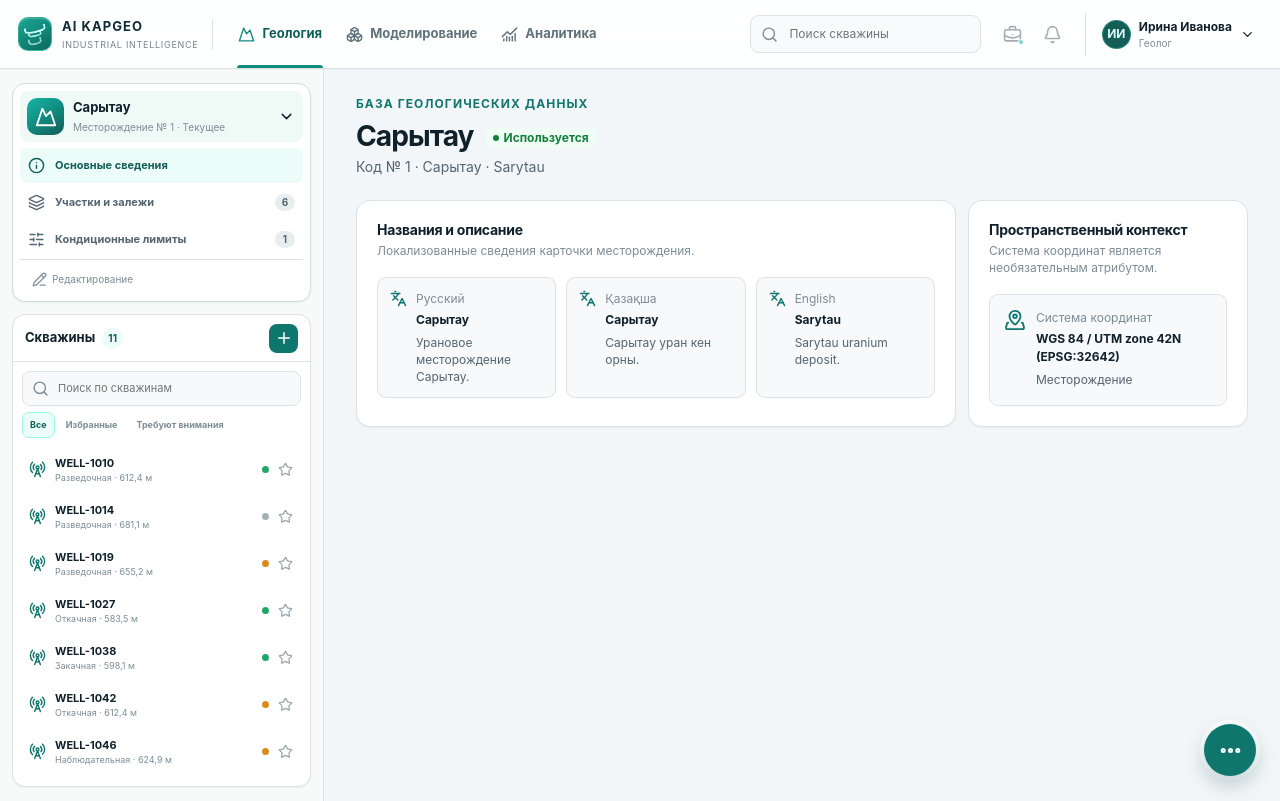
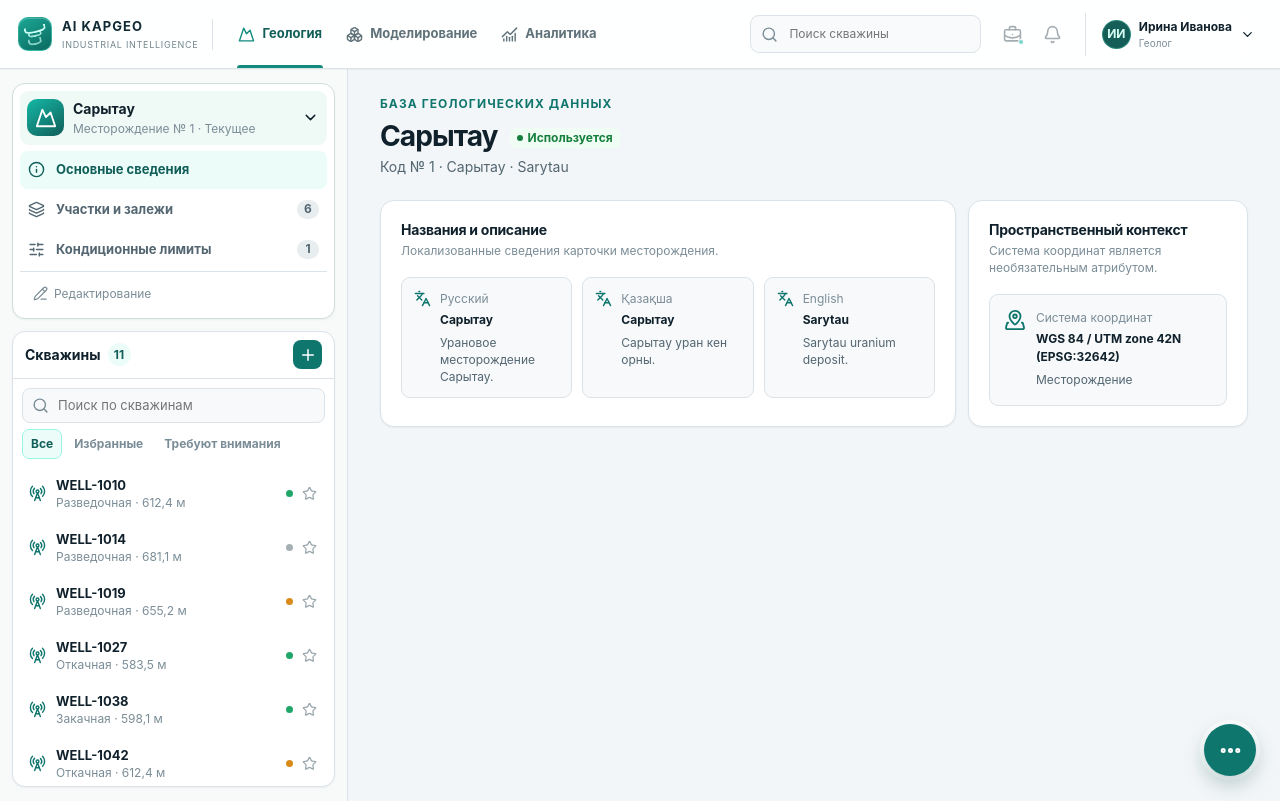
Before and after one commit to ArmorDRX97/kapgeo_prototype, a React (Vite) app: page /auth/sign-in in a window 1280 px wide. Both pictures are taken after typing "Sample", "Sample123" into the empty fields and a click on the button "Войти". Built offline with nearby package versions, Linux system fonts and the light colour scheme.

Commit message:
style(geology): improve sidebar readability

```diff
--- a/src/app/styles/global.css
+++ b/src/app/styles/global.css
@@ -371,57 +371,57 @@ html[data-motion="reduced"] *, html[data-motion="reduced"] *::before, html[data-
 
 .app-workspace { display: flex; min-height: calc(100vh - 68px); }
 .app-workspace__content.content { width: auto; max-width: none; min-width: 0; flex: 1; margin: 0; padding: 26px clamp(20px, 2.5vw, 40px) 72px; }
-.geology-navigator { position: sticky; top: 68px; z-index: 35; display: flex; width: 324px; height: calc(100vh - 68px); flex: 0 0 324px; flex-direction: column; gap: 12px; overflow: hidden; padding: 14px 12px; border-right: 1px solid var(--border-default); background: #f7faf9; }
+.geology-navigator { position: sticky; top: 68px; z-index: 35; display: flex; width: 348px; height: calc(100vh - 68px); flex: 0 0 348px; flex-direction: column; gap: 12px; overflow: hidden; padding: 14px 12px; border-right: 1px solid var(--border-default); background: #f7faf9; }
 .geology-navigator__close { display: none; }
 .deposit-context-card { position: relative; flex: none; padding: 7px; border: 1px solid #cfdfdc; border-radius: 13px; background: white; box-shadow: var(--shadow-sm); }
 .deposit-context-card__trigger { display: grid; width: 100%; grid-template-columns: 37px minmax(0, 1fr) 18px; cursor: pointer; align-items: center; gap: 9px; padding: 7px; border: 0; border-radius: 9px; background: #eff9f6; text-align: left; }
 .deposit-context-card__trigger:hover { background: var(--color-brand-100); }
 .deposit-context-card__icon { display: grid; width: 37px; height: 37px; place-items: center; color: white; border-radius: 10px; background: linear-gradient(145deg, var(--color-brand-500), var(--color-brand-800)); }
 .deposit-context-card__trigger > span:nth-child(2) { display: grid; min-width: 0; }
-.deposit-context-card__trigger strong { overflow: hidden; font-size: 13px; text-overflow: ellipsis; white-space: nowrap; }
-.deposit-context-card__trigger small { overflow: hidden; margin-top: 2px; color: var(--text-tertiary); font-size: 10px; text-overflow: ellipsis; white-space: nowrap; }
+.deposit-context-card__trigger strong { overflow: hidden; font-size: 14px; text-overflow: ellipsis; white-space: nowrap; }
+.deposit-context-card__trigger small { overflow: hidden; margin-top: 2px; color: var(--text-tertiary); font-size: 12px; line-height: 1.4; text-overflow: ellipsis; white-space: nowrap; }
 .deposit-context-card__menu { position: absolute; top: 61px; right: 7px; left: 7px; z-index: 50; padding: 5px; border: 1px solid var(--border-default); border-radius: 10px; background: white; box-shadow: 0 16px 36px rgb(24 47 55 / .2); }
 .deposit-context-card__menu > button { display: flex; width: 100%; cursor: pointer; align-items: center; gap: 9px; padding: 8px; border: 0; border-radius: 7px; background: transparent; text-align: left; }
 .deposit-context-card__menu > button:hover, .deposit-context-card__menu > button.is-current { background: var(--color-brand-50); }
 .deposit-context-card__menu > button > svg { color: var(--color-brand-700); }
 .deposit-context-card__menu > button span { display: grid; }
-.deposit-context-card__menu strong { font-size: 12px; }
-.deposit-context-card__menu small { color: var(--text-tertiary); font-size: 10px; }
+.deposit-context-card__menu strong { font-size: 13px; }
+.deposit-context-card__menu small { color: var(--text-tertiary); font-size: 12px; }
 .deposit-context-card__sections { display: grid; gap: 2px; padding-top: 6px; }
-.deposit-context-card__sections > button { display: grid; width: 100%; min-height: 35px; grid-template-columns: 20px 1fr auto; cursor: pointer; align-items: center; gap: 7px; padding: 0 8px; color: var(--text-secondary); border: 0; border-radius: 7px; background: transparent; font-size: 11px; font-weight: 650; text-align: left; }
+.deposit-context-card__sections > button { display: grid; width: 100%; min-height: 38px; grid-template-columns: 20px 1fr auto; cursor: pointer; align-items: center; gap: 8px; padding: 0 8px; color: var(--text-secondary); border: 0; border-radius: 7px; background: transparent; font-size: 13px; font-weight: 650; text-align: left; }
 .deposit-context-card__sections > button:hover { background: var(--surface-subtle); }
 .deposit-context-card__sections > button.is-active { color: var(--color-brand-800); background: var(--color-brand-50); }
-.deposit-context-card__sections > button em { min-width: 20px; padding: 1px 5px; border-radius: 999px; background: #e8eeef; font-size: 10px; font-style: normal; text-align: center; }
+.deposit-context-card__sections > button em { min-width: 22px; padding: 1px 6px; border-radius: 999px; background: #e8eeef; font-size: 12px; font-style: normal; line-height: 1.4; text-align: center; }
 .deposit-context-card__utilities { display: flex; padding: 6px 5px 1px; gap: 5px; border-top: 1px solid var(--border-default); }
-.deposit-context-card__utilities > button { display: inline-flex; min-height: 27px; cursor: pointer; align-items: center; gap: 5px; padding: 0 7px; color: var(--text-tertiary); border: 0; border-radius: 6px; background: transparent; font-size: 10px; }
+.deposit-context-card__utilities > button { display: inline-flex; min-height: 32px; cursor: pointer; align-items: center; gap: 6px; padding: 0 8px; color: var(--text-tertiary); border: 0; border-radius: 6px; background: transparent; font-size: 12px; }
 .deposit-context-card__utilities > button:hover, .deposit-context-card__utilities > button.is-active { color: var(--color-brand-800); background: var(--color-brand-50); }
 .well-navigator { display: flex; min-height: 0; flex: 1; flex-direction: column; overflow: hidden; border: 1px solid var(--border-default); border-radius: 13px; background: white; box-shadow: var(--shadow-sm); }
 .well-navigator > header { display: flex; min-height: 47px; align-items: center; justify-content: space-between; padding: 0 12px; border-bottom: 1px solid var(--border-default); }
 .well-navigator > header > div { display: flex; align-items: center; gap: 7px; }
-.well-navigator > header strong { font-size: 13px; }
-.well-navigator > header span { display: grid; min-width: 21px; height: 21px; place-items: center; border-radius: 999px; background: var(--color-brand-50); color: var(--color-brand-800); font-size: 10px; font-weight: 750; }
+.well-navigator > header strong { font-size: 14px; }
+.well-navigator > header span { display: grid; min-width: 23px; height: 23px; place-items: center; border-radius: 999px; background: var(--color-brand-50); color: var(--color-brand-800); font-size: 12px; font-weight: 750; }
 .well-navigator > header > button { display: grid; width: 29px; height: 29px; cursor: pointer; place-items: center; color: white; border: 0; border-radius: 8px; background: var(--color-brand-700); }
 .well-navigator__search { display: flex; min-height: 35px; margin: 9px 9px 6px; align-items: center; gap: 7px; padding: 0 9px; color: var(--text-tertiary); border: 1px solid var(--border-default); border-radius: 8px; background: var(--surface-subtle); }
-.well-navigator__search input { width: 100%; min-width: 0; border: 0; outline: 0; background: transparent; font-size: 11px; }
+.well-navigator__search input { width: 100%; min-width: 0; border: 0; outline: 0; background: transparent; font-size: 13px; }
 .well-navigator__filters { display: flex; padding: 0 9px 8px; gap: 3px; overflow-x: auto; }
-.well-navigator__filters button { min-width: max-content; min-height: 26px; cursor: pointer; padding: 0 7px; color: var(--text-tertiary); border: 1px solid transparent; border-radius: 7px; background: transparent; font-size: 9px; font-weight: 650; }
+.well-navigator__filters button { min-width: max-content; min-height: 30px; cursor: pointer; padding: 0 8px; color: var(--text-tertiary); border: 1px solid transparent; border-radius: 7px; background: transparent; font-size: 12px; font-weight: 650; }
 .well-navigator__filters button:hover, .well-navigator__filters button.is-active { color: var(--color-brand-800); border-color: var(--color-brand-200); background: var(--color-brand-50); }
 .well-navigator__list { min-height: 0; flex: 1; overflow-y: auto; padding: 0 6px 7px; scrollbar-width: thin; }
 .well-navigator__item { position: relative; display: flex; align-items: center; border-radius: 8px; }
 .well-navigator__item:hover, .well-navigator__item.is-active { background: var(--color-brand-50); }
 .well-navigator__item.is-active { box-shadow: inset 3px 0 var(--color-brand-600); }
-.well-navigator__open { display: grid; width: 100%; min-width: 0; min-height: 47px; grid-template-columns: 19px minmax(0, 1fr) 8px; cursor: pointer; align-items: center; gap: 7px; padding: 5px 34px 5px 10px; border: 0; border-radius: inherit; background: transparent; text-align: left; }
+.well-navigator__open { display: grid; width: 100%; min-width: 0; min-height: 54px; grid-template-columns: 19px minmax(0, 1fr) 8px; cursor: pointer; align-items: center; gap: 8px; padding: 6px 34px 6px 10px; border: 0; border-radius: inherit; background: transparent; text-align: left; }
 .well-navigator__open > svg { color: var(--color-brand-700); }
 .well-navigator__open > span { display: grid; min-width: 0; }
 .well-navigator__open strong, .well-navigator__open small { overflow: hidden; text-overflow: ellipsis; white-space: nowrap; }
-.well-navigator__open strong { font-size: 11px; }
-.well-navigator__open small { color: var(--text-tertiary); font-size: 9px; }
+.well-navigator__open strong { font-size: 13px; }
+.well-navigator__open small { color: var(--text-tertiary); font-size: 12px; line-height: 1.4; }
 .well-navigator__favorite { position: absolute; right: 5px; display: grid; width: 28px; height: 28px; cursor: pointer; place-items: center; color: #9aa8ad; border: 0; border-radius: 6px; background: transparent; }
 .well-navigator__favorite:hover, .well-navigator__favorite.is-active { color: #bb7d10; background: #fff7df; }
 .well-status { width: 7px; height: 7px; border-radius: 50%; background: #a5b0b4; }
 .well-status--ok { background: #21a66a; }
 .well-status--attention { background: #d98b19; }
-.well-navigator__empty { display: block; padding: 23px 12px; color: var(--text-tertiary); font-size: 11px; text-align: center; }
+.well-navigator__empty { display: block; padding: 23px 12px; color: var(--text-tertiary); font-size: 12px; line-height: 1.45; text-align: center; }
 
 .utility-fab { position: fixed; right: 24px; bottom: 24px; z-index: 70; }
 .utility-fab__trigger { position: relative; z-index: 2; display: grid; width: 52px; height: 52px; cursor: pointer; place-items: center; color: white; border: 0; border-radius: 50%; background: var(--color-brand-700); box-shadow: 0 8px 20px rgb(15 79 74 / .28), 0 0 0 4px rgb(255 255 255 / .9); transition: transform var(--duration-fast), background var(--duration-fast), box-shadow var(--duration-fast); }
@@ -516,7 +516,7 @@ html[data-motion="reduced"] *, html[data-motion="reduced"] *::before, html[data-
   .topbar-profile__trigger > svg { display: none; }
   .topbar-profile__trigger { padding-inline: 4px; }
   .app-workspace__content.content { padding: 20px 14px 72px; }
-  .geology-navigator { width: min(324px, calc(100vw - 48px)); flex-basis: auto; }
+  .geology-navigator { width: min(348px, calc(100vw - 48px)); flex-basis: auto; }
   .admin-stat-grid, .profile-persona-list { grid-template-columns: 1fr; }
   .module-placeholder__hero { min-height: 330px; padding: 32px 20px; }
   .utility-fab { right: 16px; bottom: 16px; }
```
Also changed, not shown: 1 other file (tests, documents, lock files or other folders).
